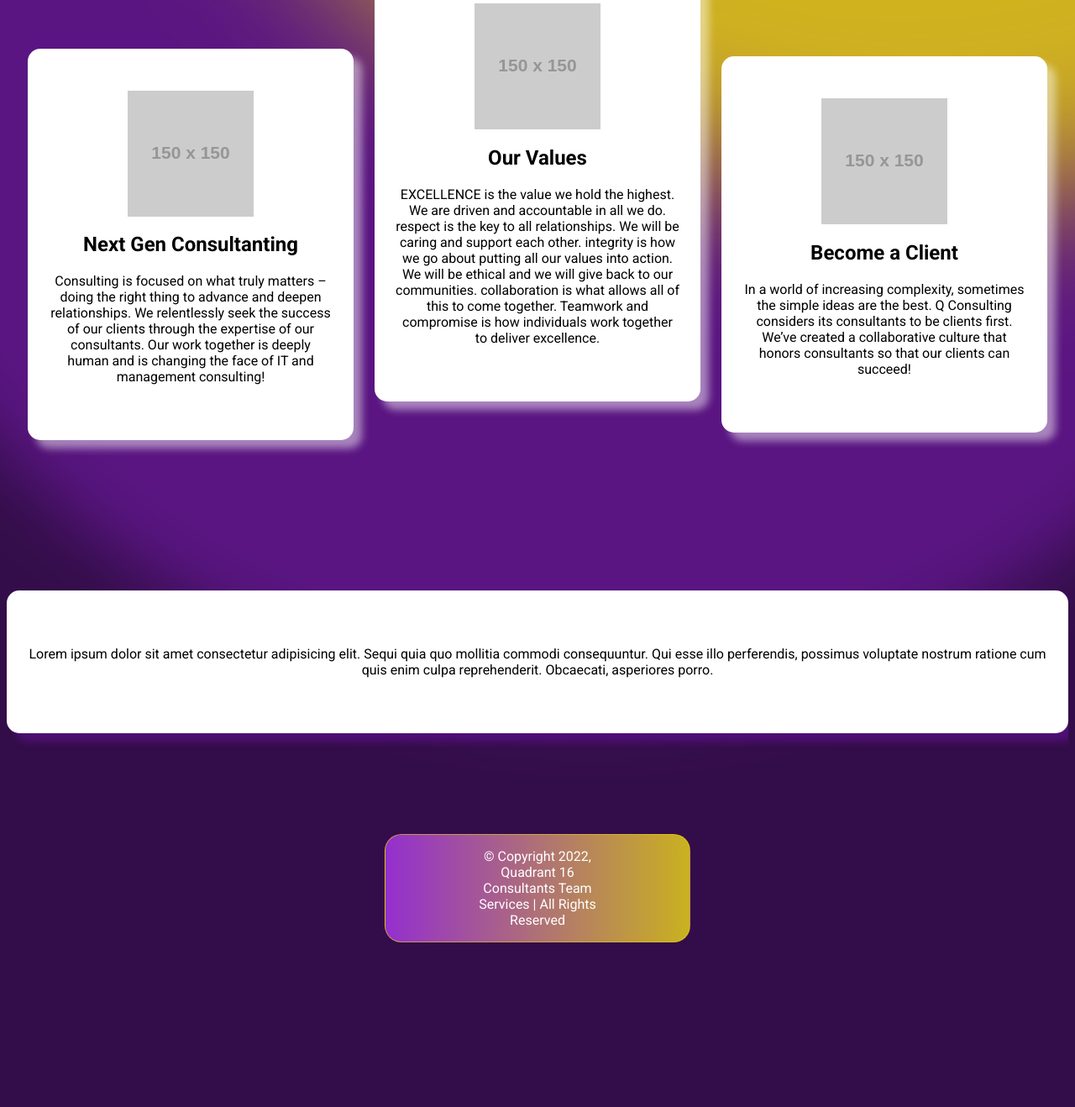
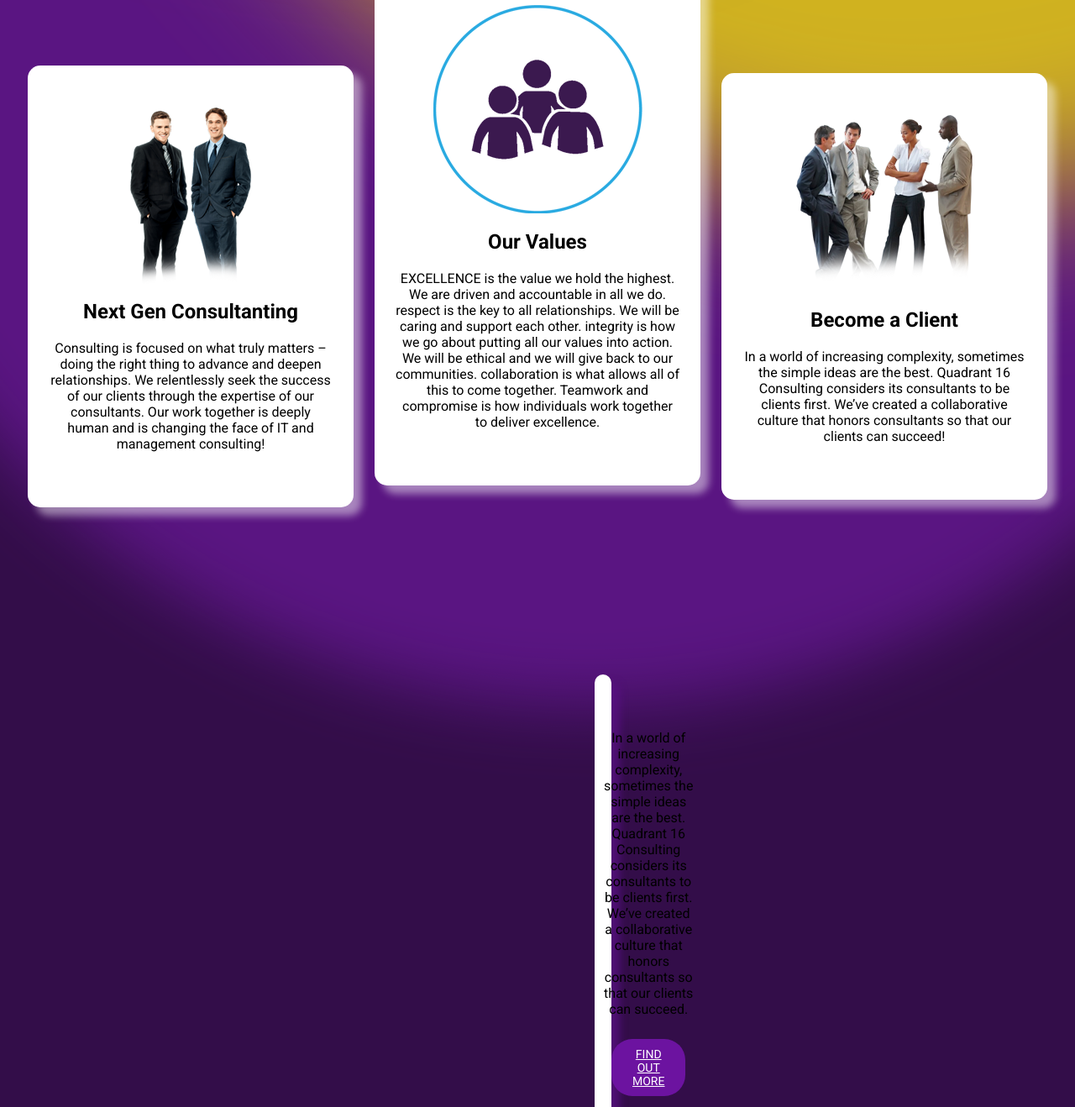
Before and after one commit to Jetmishemoto/HomePage, a plain HTML site: page index.html in a window 1280 px wide. Shown: the part 1210-2528 px from the top of the page at 84% size. Before the commit the page ends 2340 px from the top, so only its background shows below. Drawn offline with Linux system fonts and the light colour scheme; placeholder pictures from the web are drawn by us.

Commit message:
added more images

```diff
--- a/index.html
+++ b/index.html
@@ -91,7 +91,8 @@
         <div class="box-row">
             <div>
                 <div class="inner-box">
-                    <img src="https://via.placeholder.com/150x150" alt="Nope">
+                    <img src="Img/Business_men.png" alt="Nope">
+                    <!-- <img src="https://via.placeholder.com/150x150" alt="Nope"> -->
                     <h2>Next Gen Consultanting</h2>
                     <p>Consulting is focused on what truly matters – doing the right thing to advance and deepen relationships. We relentlessly seek the success of our clients through the expertise of our consultants.
                         Our work together is deeply human and is changing the face of IT and management consulting!</p>
@@ -100,7 +101,8 @@
             </div>
             <div >
                 <div class="inner-box">
-                    <img src="https://via.placeholder.com/150x150" alt="Nope">
+                    <img src="Img/Icon_PPl.png" alt="Nope">
+                    <!-- <img src="https://via.placeholder.com/150x150" alt="Nope"> -->
 
                     <h2>Our Values</h2>
                     <p>EXCELLENCE is the value we hold the highest. We are driven and accountable in all we do.
@@ -112,10 +114,11 @@
             </div>
             <div>
                 <div class="inner-box">
-                    <img src="https://via.placeholder.com/150x150" alt="Nope">
+                    <img src="Img/-business-man_2.png" alt="Nope">
+                    <!-- <img src="https://via.placeholder.com/150x150" alt="Nope"> -->
 
                     <h2>Become a Client</h2>
-                    <p>In a world of increasing complexity, sometimes the simple ideas are the best. Q Consulting considers its consultants to be clients first.
+                    <p>In a world of increasing complexity, sometimes the simple ideas are the best.  Quadrant 16 Consulting considers its consultants to be clients first.
                          We’ve created a collaborative culture that honors consultants so that our clients can succeed!</p>
 
                  </div>
@@ -126,9 +129,15 @@
 
             <div>
                 <div>
-                    <p>Lorem ipsum dolor sit amet consectetur adipisicing elit. Sequi quia quo mollitia commodi consequuntur.
-                        Qui esse illo perferendis,
-                         possimus voluptate nostrum ratione cum quis enim culpa reprehenderit. Obcaecati, asperiores porro.</p>
+                    <p>In a world of increasing complexity, sometimes the simple ideas are the best.
+                        Quadrant 16 Consulting considers its consultants to be clients first.
+                         We’ve created a collaborative culture that honors consultants so that our clients can succeed.</p>
+                </div>
+            </div>
+            <div>
+                <div>
+                    <button> <a href=""> FIND OUT MORE</a></button>
+
                 </div>
             </div>
 
--- a/main.css
+++ b/main.css
@@ -216,14 +216,26 @@
     display: grid;
     grid-template-columns: repeat(1,1fr);
     max-width: 1400px;
-    margin: 150px auto 120px auto;
+
+    margin: 150px 700px 120px;
     padding: 50px 10px;
     text-align: center;
      box-shadow: rgba(89, 16, 131, 0.747) 10px 10px 10px ;
 
+}
+.bottom-content button{
+    margin: 10px;
+    background-color:   rgb(108, 19, 160);
+    color: white;
+    padding: 10px 25px;
+    border-radius: 25px;
+    border: 0px;
+    font-size: 14px;
 
 }
-
+.bottom-content a{
+    color:  white;
+}
 
 
 
@@ -247,6 +259,11 @@
         margin: 0 auto;
     }
 
+
+
+
+}
+@media screen and (max-width: 1450px) {
 
 
 }
@@ -287,6 +304,9 @@
     .f-bottom{
         margin: 0 auto;
     }
+    .bottom-content{
+        margin: 0 auto 70px;
+     }
 
 
 }
```
Also changed, not shown: Img/-business-man_2.png (added), Img/Business_men.png (added), Img/Icon_PPl.png (added).
